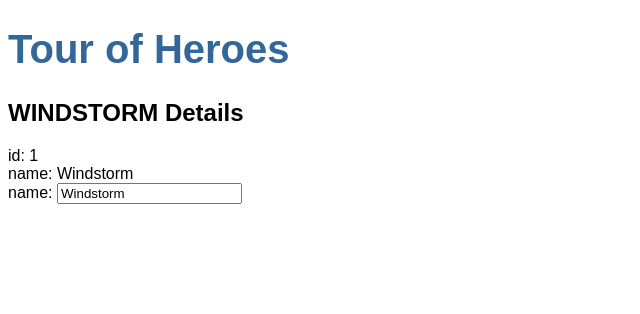
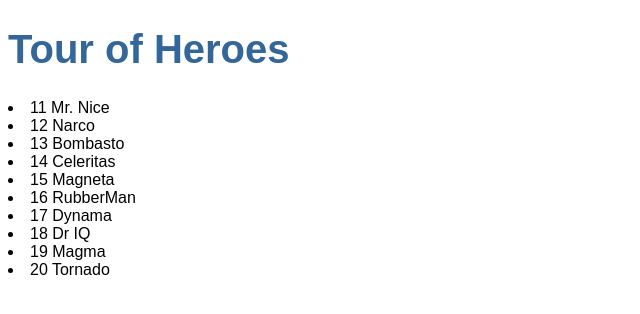
Before and after one commit to akremzribi/myTest, an Angular app: page / in a window 1280 px wide. Shown: the top 314 px of the page, without its empty margins (0-640 px from the left). Built offline with nearby package versions, Linux system fonts and the light colour scheme.

Commit message:
liste heros

```diff
--- a/src/app/heroes/heroes.component.html
+++ b/src/app/heroes/heroes.component.html
@@ -1,8 +1,14 @@
-<h2>{{ hero.name | uppercase}} Details</h2>
-<div><span>id: </span>{{hero.id}}</div>
-<div><span>name: </span>{{hero.name}}</div>
+<div *ngIf="selectedHero">
+<h2>{{ selectedHero.name | uppercase }} Details</h2>
+<div><span>id: </span>{{selectedHero.id}}</div>
 <div>
-    <label>name:
-      <input [(ngModel)]="hero.name" placeholder="name">
-    </label>
+  <label>name:
+    <input [(ngModel)]="selectedHero.name" placeholder="name">
+  </label>
 </div>
+</div>
+<li *ngFor="let hero of heroes"
+  [class.selected]="hero === selectedHero"
+  (click)="onSelect(hero)">
+  <span class="badge">{{hero.id}}</span> {{hero.name}}
+</li>
--- a/src/app/heroes/heroes.component.ts
+++ b/src/app/heroes/heroes.component.ts
@@ -1,5 +1,6 @@
 import { Component, OnInit } from '@angular/core';
 import {Hero} from'../hero';
+import {HEROES} from '../mock-heroes';
 
 @Component({
   selector: 'app-heroes',
@@ -7,10 +8,12 @@
   styleUrls: ['./heroes.component.css']
 })
 export class HeroesComponent implements OnInit {
-  hero : Hero = {
-    id: 1,
-    name: 'Windstorm'
-  };
+  heroes = HEROES;
+  selectedHero: Hero;
+
+onSelect(hero: Hero): void {
+  this.selectedHero = hero;
+}
 
   constructor() { }
 
```
